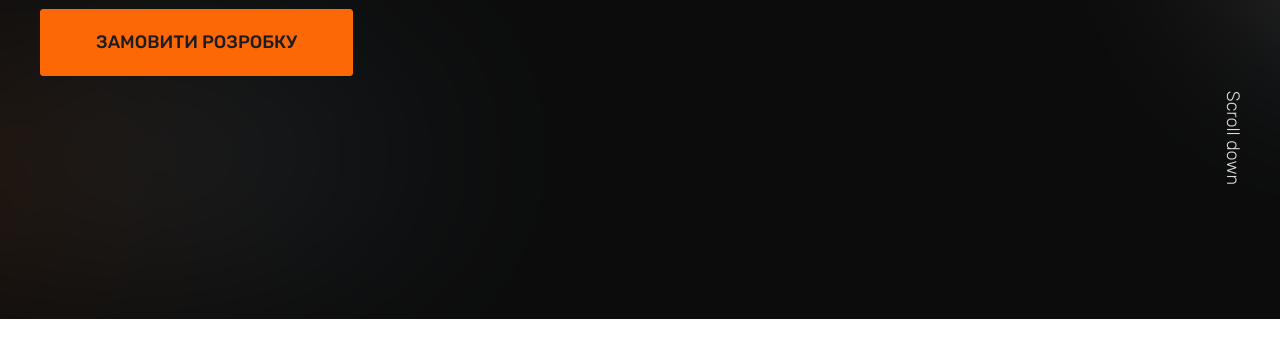
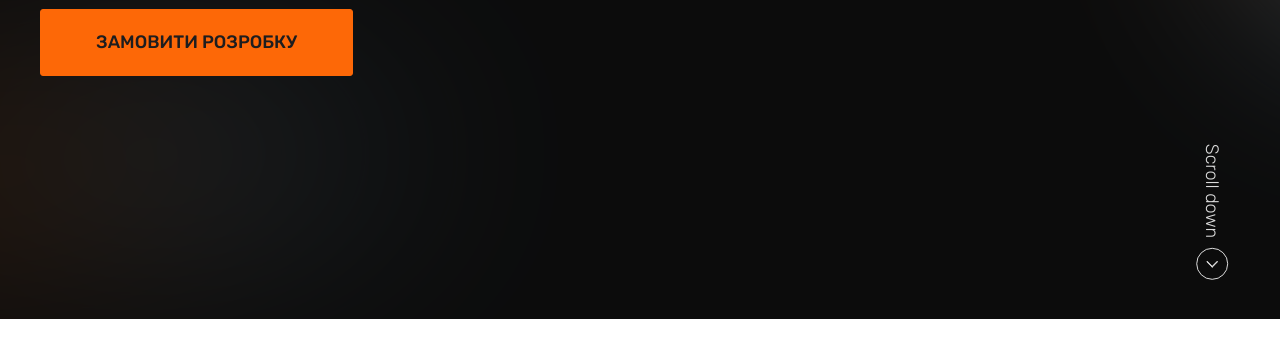
Before and after one commit to Namir-Enterprise/Website, a website: page src/index.html in a window 1280 px wide. Shown: the part 481-838 px from the top of the page. Drawn offline with nearby package versions, Linux system fonts and the light colour scheme; files that its build step writes are made by us from their sources.

Commit message:
Add: scroll down icon

```diff
--- a/src/html/_banner.html
+++ b/src/html/_banner.html
@@ -2,6 +2,12 @@
    <div class="inner">
       <h1 class="banner__title">Найкраща реалізація Ваших ідей</h1>
       <a href="#" class="banner__btn main-btn">Замовити розробку</a>
-      <span class="banner__scroll-down">Scroll down</span>
+      <span class="banner__scroll">
+         <span class="banner__scroll-down">Scroll down</span>
+         <span class="banner__scroll-icon">
+            <span></span>
+            <span></span>
+         </span>
+   </span>
    </div>
 </section>
--- a/src/scss/_banner.scss
+++ b/src/scss/_banner.scss
@@ -35,15 +35,57 @@
     color: $gray;
   }
 
-  &__scroll-down {
+  &__scroll {
     position: absolute;
     right: 0;
+    display: flex;
+    align-items: center;
+    gap: 10px;
+    margin-top: 120px;
     transform: rotate(90deg);
-    margin-top: 120px;
+  }
+
+  &__scroll-down {
     font-style: normal;
     font-weight: 300;
     font-size: 18px;
     color: $gray;
+  }
+
+  &__scroll-icon {
+    width: 32px;
+    height: 32px;
+    display: flex;
+    align-items: center;
+    justify-content: center;
+    border-radius: 50%;
+    border: 1px solid $gray;
+    transition: all 0.3s;
+    position: relative;
+
+    span {
+      display: block;
+      width: 8px;
+      height: 8px;
+      border-width: 1px 1px 0 0;
+      border-style: solid;
+      border-color: $gray;
+      transition: all 0.3s;
+      position: absolute;
+      top: 0;
+      bottom: 0;
+      left: 0;
+      right: 0;
+      margin: auto;
+
+      &:first-child {
+        transform: translateX(-2px) rotateZ(45deg);
+      }
+
+      &:last-child {
+        transform: translateX(-2px) rotateZ(45deg);
+      }
+    }
   }
 
   &__blur_left {
```
